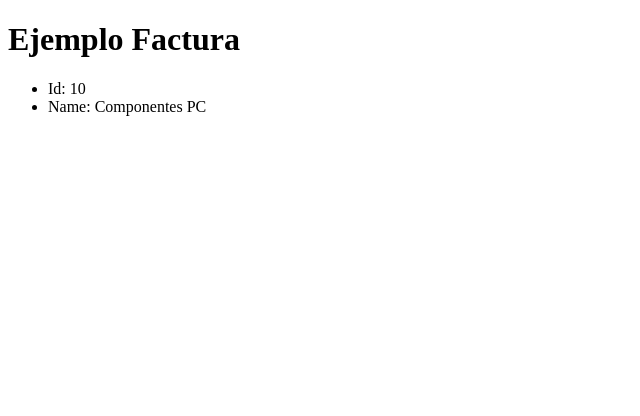
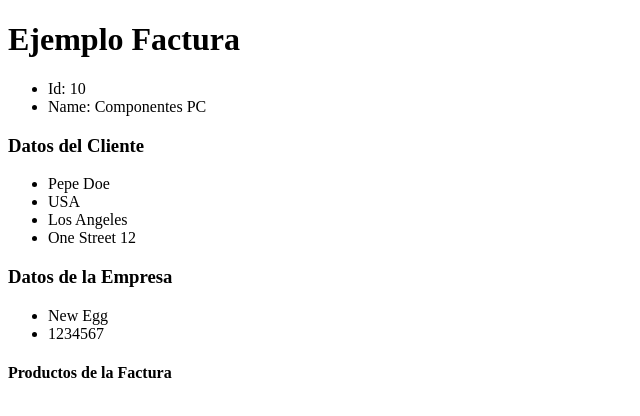
Before and after one commit to Oscar-CR09/facturacion, a React (Vite) app in the folder facturacion/: page / in a window 1280 px wide. Shown: the top 416 px of the page, without its empty margins (0-640 px from the left). Built offline with nearby package versions, Linux system fonts and the light colour scheme.

Commit message:
Maquetando datos en el comonente

```diff
--- a/facturacion/src/components/invoiceApp.jsx
+++ b/facturacion/src/components/invoiceApp.jsx
@@ -3,15 +3,36 @@
 
 export const InvoiceApp = () => {
 
-    const invoice = getInvoice();
+    const {id,name,client,company,items} = getInvoice();
 
+    const{name:nameCliente, lastName,address}=client;
+    const {country,city,street,number} = address;
     return(
         <>
          <h1>Ejemplo Factura</h1>
          <ul>
-            <li>Id: {invoice.id}</li>
-            <li>Name: {invoice.name}</li>
+            <li>Id: {id}</li>
+            <li>Name: {name}</li>
+
          </ul>
+
+         <h3>Datos del Cliente</h3>
+         <ul>
+            <li>{nameCliente} {lastName}</li>
+            <li>{country}</li>
+            <li>{city}</li>
+            <li>{street} {number}</li>
+
+         </ul>
+
+         <h3>Datos de la Empresa</h3>
+         <ul>
+            <li>{company.name}</li>
+            <li>{company.fiscalNumber}</li>
+         </ul>
+
+         <h4>Productos de la Factura</h4>
+
         </>
 
     )
```
